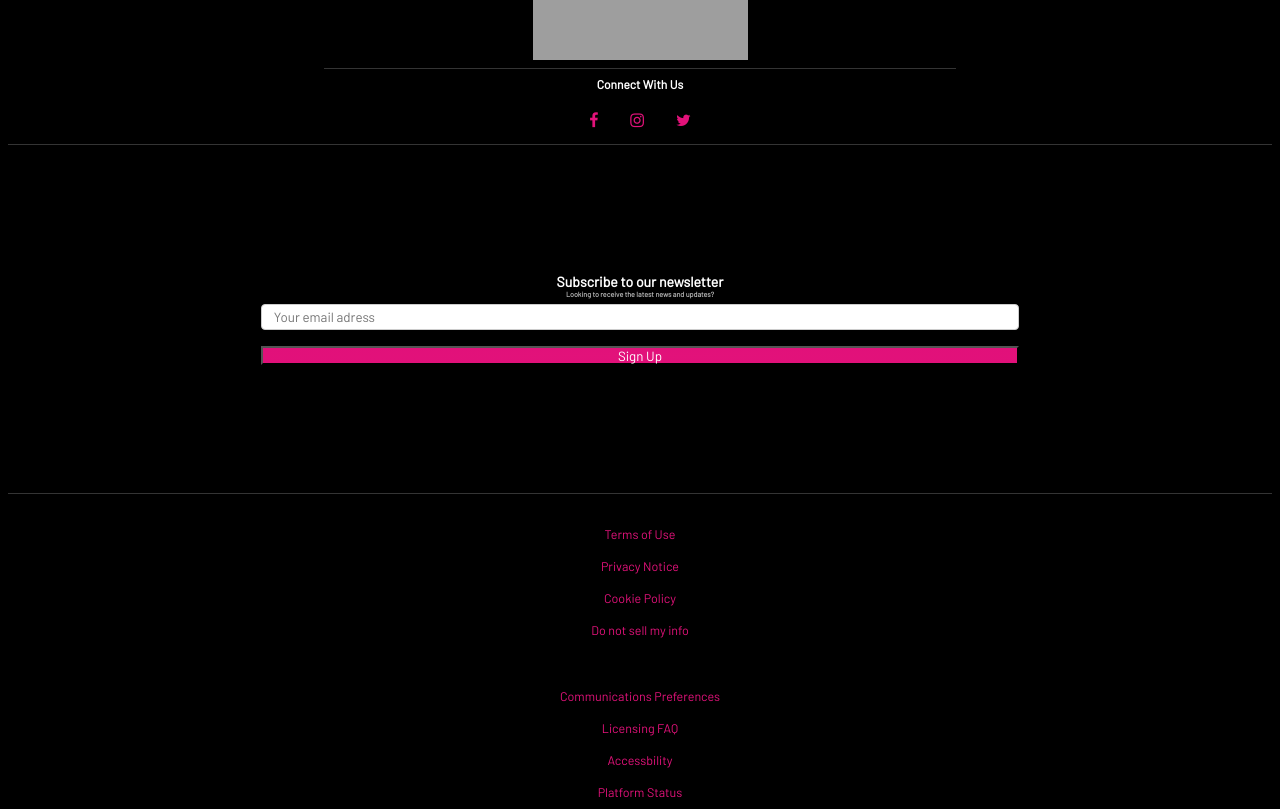
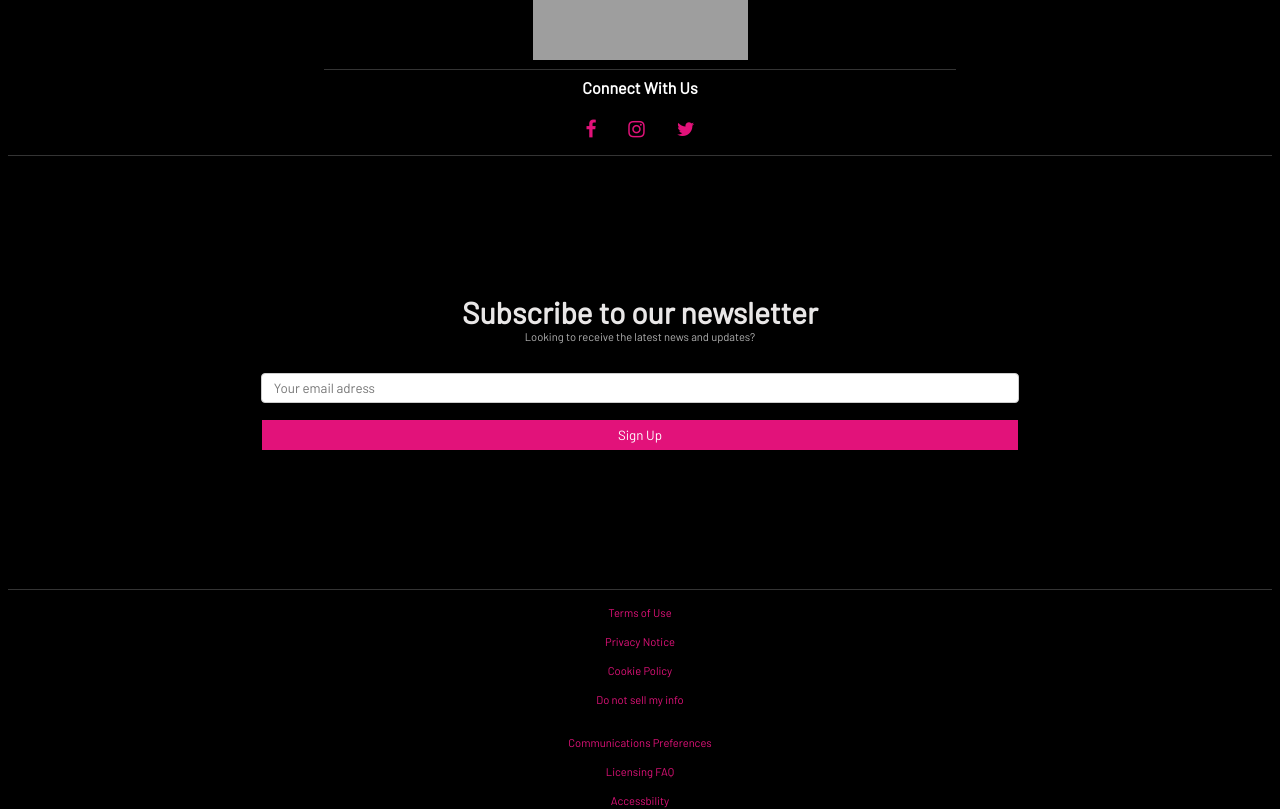
Before and after one commit to SKojiroHiggins/tech-today, a React (Create React App) app in the folder tech-today/: page /home in a window 1280 px wide. Shown: the part 1120-1929 px from the top of the page. Built offline with nearby package versions, Linux system fonts and the light colour scheme; grey boxes are pictures that could not be loaded.

Commit message:
Changed font sizes

```diff
--- a/tech-today/src/Components/Footer/Footer.css
+++ b/tech-today/src/Components/Footer/Footer.css
@@ -19,29 +19,28 @@
     align-items: center;
     color: #4e4e4e;
 }
-#footer-links {
-    font-size: 0.6rem;
-}
 .footer .footer__content {
-    height: 13rem;
+    padding: 1rem 0rem;
+    height: 100%;
     width: 100%;
     display: grid;
-    grid-template-columns: 420px 2fr 1fr;
+    grid-template-columns: 30% 40% 30%;
 }
 .footer .footer__content-image {
     width: 100%;
     justify-self: flex-start;
     align-self: center;
+
 /*    border-right: 0.5px solid #343434; */
 }
 .socials-heading {
     width: 50%;
-    margin: 0.3rem auto;
+    margin: 0.4rem auto;
     border-top: 1.5px solid #343434;
     padding-top: 0.5rem;
 }
 .socials-heading h3 {
-    font-size: 0.75rem;
+    font-size: 1rem;
     color: white;
     font-weight: bold;
     letter-spacing: 0px;
@@ -63,7 +62,7 @@
     width: fit-content;
     height: fit-content;
     margin: 1rem;
-    font-size: 1rem;
+    font-size: 1.2rem;
 }
 .footer .footer__content-socials a i:hover {
     color: whitesmoke;
@@ -74,17 +73,19 @@
     grid-template-columns: repeat(3, 1fr);
     align-self: center;
     justify-self: center;
-    font-size: 0.8rem;
+    font-size: 1rem;
+    padding: 1.3rem;
 /*    border-left: 0.5px solid #343434; */
 }
 .footer__content-links ul {
+    display: grid;
+
     width: 100%;
-    height: 80%;
+    height: 100%;
     align-self: center;
     justify-self: center;
     text-align: center;
-    margin: 1rem;
-    font-size: 12.5px;
+    font-size: 0.7rem;
     font-family: Arial, Helvetica, sans-serif;
     list-style-type: none;
 }
@@ -98,27 +99,36 @@
     display: flex;
     justify-content: center;
     align-items: center;
-    font-size: 0.75rem;
-    color: white;
-    font-weight: bold;
+    flex-direction: row;
+    font-size: 1.6rem;
+    color: rgb(233, 231, 231);
     letter-spacing: 0px;
 }
+.footer__subscribe-form {
+    display: flex;
+    flex-direction: column;
+    align-items: center;
+    justify-content: space-around;
+}
 .footer__subscribe-form p {
-    font-size: 0.45rem;
+    font-size: 0.7rem;
     color: #b1b1b1;
+    margin-bottom: 1.5rem;
 }
-.footer__input {
-    height: 1.2rem;
-    width: 10rem;
+input {
+    height: 1.9rem;
 }
 .footer__btn {
-    background: radial-gradient(#e2127a, #e1107a);
+    background: #e2127a;;
     color: white;
-    height: 1.2rem;
-    width: 4rem;
+    border: 1px solid black;
+    height: 2rem;
+    width: 40%;
 }
 .footer__btn:hover {
-    background: purple;
+    background: #e2127ac7;
+    transition: all ease-in-out 0.3s;
+    cursor: pointer;
 }
 
 
```
